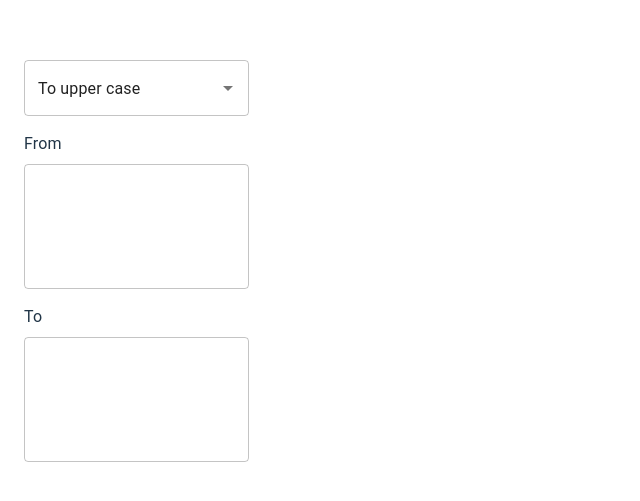
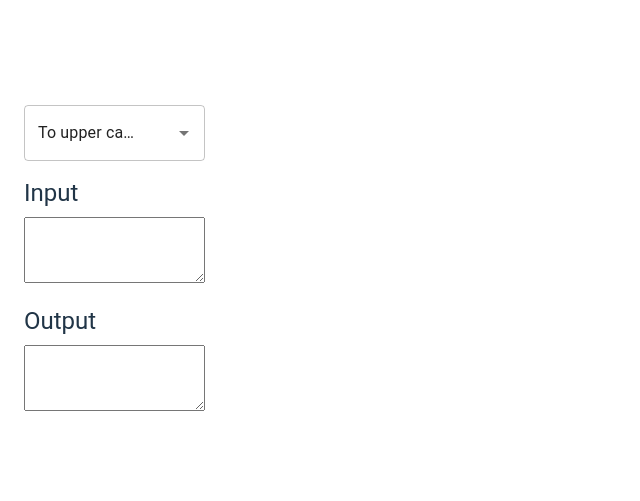
Before and after one commit to amanshaw4511/devtools, a React (Vite) app: page / in a window 1280 px wide. Shown: the part 139-640 px from the top of the page, without its empty margins (0-640 px from the left). Built offline with nearby package versions, Linux system fonts and the light colour scheme.

Commit message:
Auto resize textbox and error handling

```diff
--- a/src/App.tsx
+++ b/src/App.tsx
@@ -3,11 +3,13 @@ import {
   Box,
   Container,
   TextField,
+  TextareaAutosize,
   Typography,
 } from "@mui/material";
 import "./App.css";
 import { useState } from "react";
 import { Config, configs } from "./transformer";
+import { red } from "@mui/material/colors";
 
 function App() {
   const defaultConfg = configs[0];
@@ -15,16 +17,27 @@ function App() {
 
   const [fromText, setFromText] = useState("");
   const [toText, setToText] = useState("");
+  const [error, setError] = useState("");
 
   const onConfigChange = (_: any, newConfig: Config | null) => {
     const finalConfig = newConfig ?? defaultConfg;
     setConfig(finalConfig);
-    setToText(finalConfig.method(fromText));
+    try {
+      setToText(finalConfig.method(fromText));
+      setError("");
+    } catch (e) {
+      setError("error");
+    }
   };
 
   const onFromChange = (n: any) => {
     setFromText(n.target.value);
-    setToText(config.method(n.target.value));
+    try {
+      setToText(config.method(n.target.value));
+      setError("");
+    } catch (e) {
+      setError("error");
+    }
   };
 
   const onToChange = (event: any) => {
@@ -41,22 +54,21 @@ function App() {
         renderInput={(params) => <TextField {...params} />}
       />
 
-      <Typography pt={2} pb={1}>
-        From
+      <Typography variant="h5" pt={2} pb={1}>
+        Input <Typography color="red">{error}</Typography>
       </Typography>
       <Box>
-        <TextField
-          multiline
-          rows={4}
+        <TextareaAutosize
+          minRows={4}
           onChange={onFromChange}
           value={fromText}
         />
       </Box>
-      <Typography pt={2} pb={1}>
-        To
+      <Typography variant="h5" pt={2} pb={1}>
+        Output
       </Typography>
       <Box>
-        <TextField multiline rows={4} onChange={onToChange} value={toText} />
+        <TextareaAutosize minRows={4} onChange={onToChange} value={toText} />
       </Box>
     </Container>
   );
```
